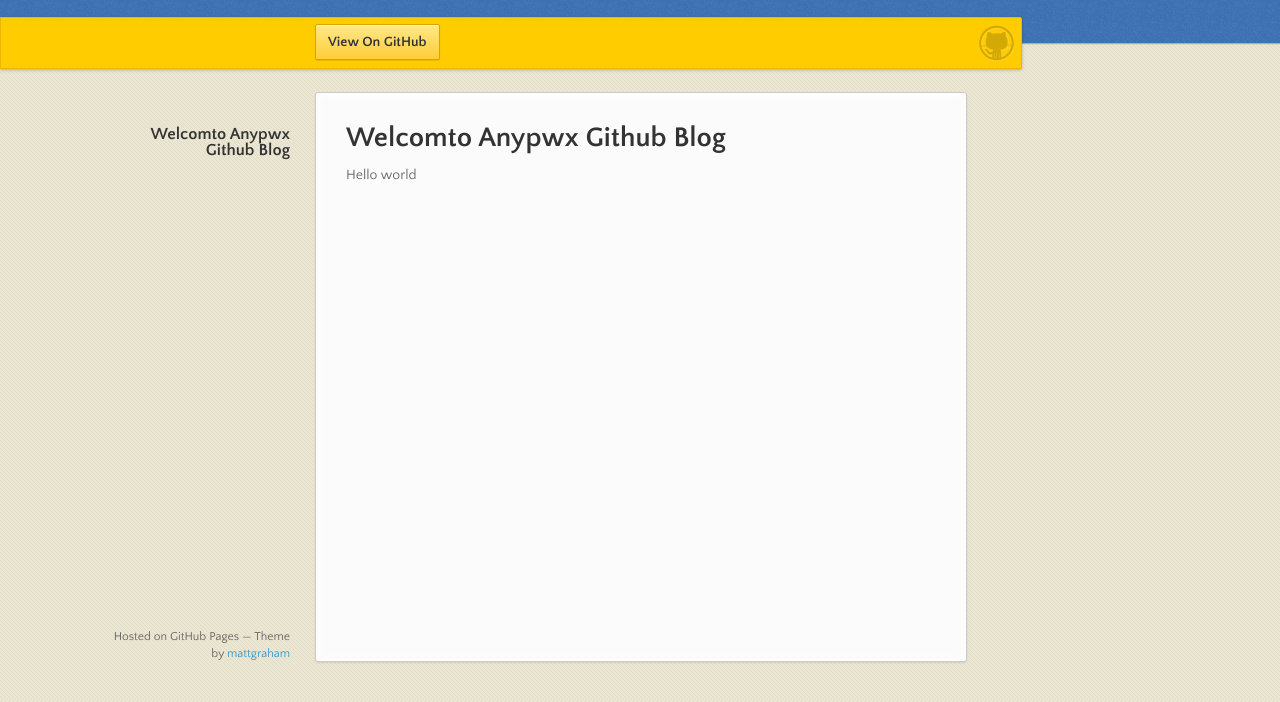
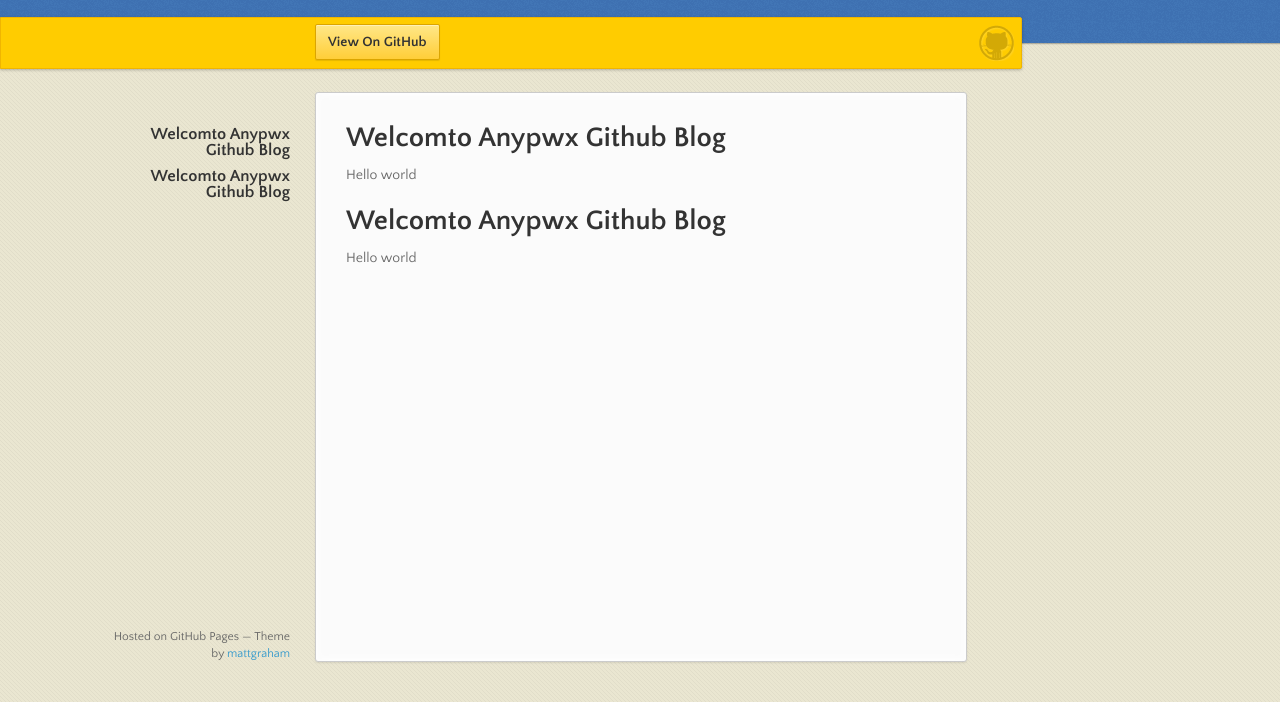
Before and after one commit to anypwx/The-new-framework, a plain HTML site: page index.html in a window 1280 px wide. Shown: the part 98-800 px from the top of the page. Drawn offline with nearby package versions, Linux system fonts and the light colour scheme.

Commit message:
Update index.html

```diff
--- a/index.html
+++ b/index.html
@@ -36,6 +36,14 @@
 <a id="welcomto-anypwx-github-blog" class="anchor" href="#welcomto-anypwx-github-blog" aria-hidden="true"><span class="octicon octicon-link"></span></a>Welcomto Anypwx Github Blog</h1>
 
 <p>Hello world</p>
+
+ <h1>
+<a id="welcomto-anypwx-github-blog" class="anchor" href="#welcomto-anypwx-github-blog" aria-hidden="true"><span class="octicon octicon-link"></span></a>Welcomto Anypwx Github Blog</h1>
+
+<p>Hello world</p>
+
+
+
       </section>
       <footer>
         <p><small>Hosted on GitHub Pages &mdash; Theme by <a href="https://twitter.com/michigangraham">mattgraham</a></small></p>
```
